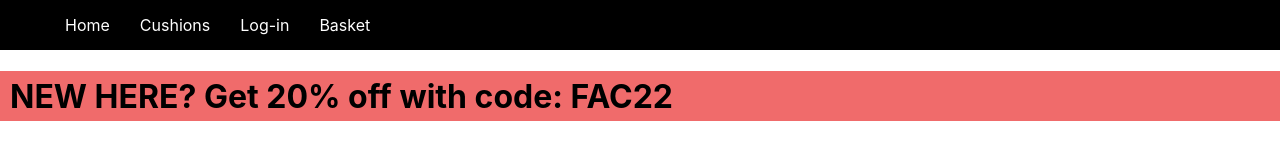
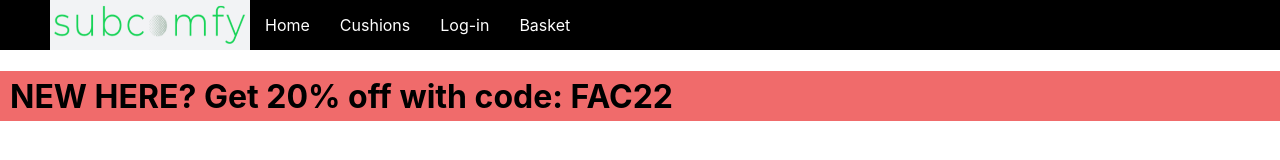
Before and after one commit to fac22/week6-BASC, a Next.js app: page / in a window 1280 px wide. Shown: the top 160 px of the page. Built offline with nearby package versions, Linux system fonts and the light colour scheme; no server answers; the database is empty.

Commit message:
added the logo on navbar
Co-authored-by: Sasha <59370143+cerealenjoyer@users.noreply.github.com>
Co-authored-by: Barbara <77367593+0bubbles0@users.noreply.github.com>
Co-authored-by: cemalokten <60609268+cemalokten@users.noreply.github.com>

```diff
--- a/components/Nav.js
+++ b/components/Nav.js
@@ -1,11 +1,22 @@
 import React from 'react';
 import navStyles from '../styles/nav.module.css';
 import Link from 'next/link';
+import Image from 'next/image';
 
 const Nav = () => {
   return (
     <nav className={navStyles.nav}>
       <ul>
+        <li>
+          <Link href="/">
+            <img
+              src="/image/subcomfy-cropped.png"
+              alt="logo"
+              width={200}
+              height={53}
+            />
+          </Link>
+        </li>
         <li>
           <Link href="/"> Home</Link>
         </li>
--- a/components/Product.js
+++ b/components/Product.js
@@ -10,7 +10,7 @@ const Product = ({ product }) => {
         <a className={productStyles.card}>
           <Image
             key={product.id}
-            src={`/${product.product_image}`}
+            src={`${product.product_image}`}
             alt={product.product_title}
             width={200}
             height={200}
--- a/components/ProductList.js
+++ b/components/ProductList.js
@@ -6,7 +6,7 @@ export default function ProductList({ productsArray }) {
   return (
     <div className={productStyles.grid}>
       {productsArray.map((product) => (
-        <Product product={product} />
+        <Product key={product.id} product={product} />
       ))}
     </div>
   );
--- a/pages/index.js
+++ b/pages/index.js
@@ -13,7 +13,6 @@ export async function getStaticProps({ req, res }) {
 }
 
 export default function Home({ productData }) {
-  console.log(productData);
   const productsArray = JSON.parse(productData);
   return (
     <div>
```
Also changed, not shown: public/image/subcomfy-cropped.png (added), 1 other file (tests, documents, lock files or other folders).
